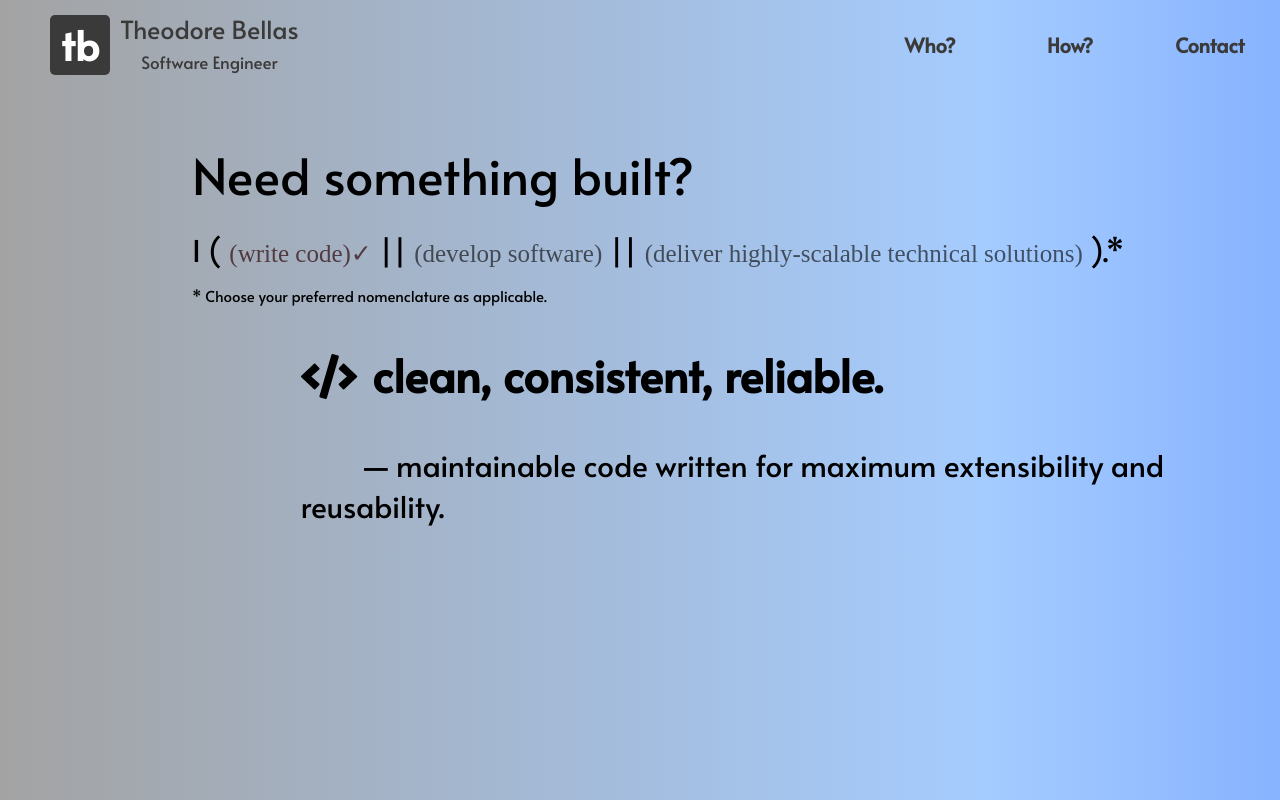
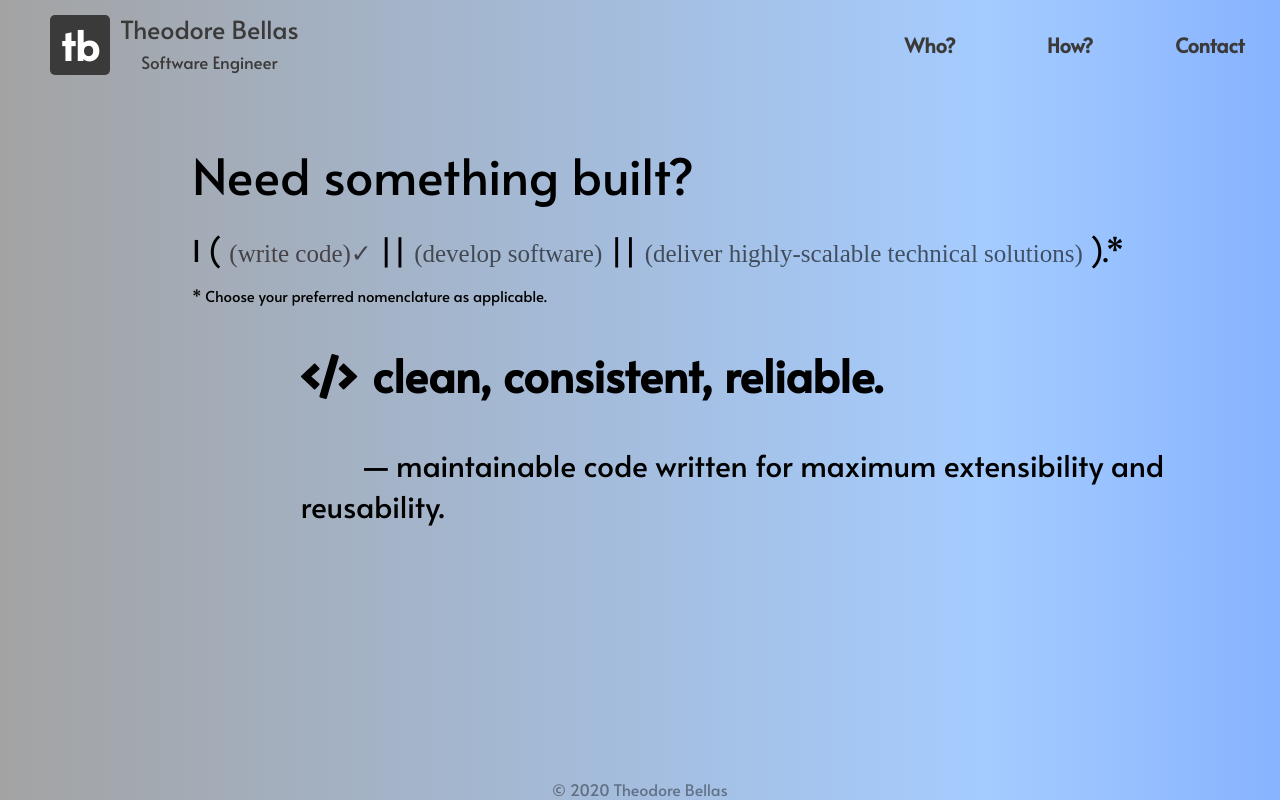
Before and after one commit to tabcodes/theodorebellasdotcom, a React (Create React App) app: page / in a window 1280 px wide. Built offline with nearby package versions, Linux system fonts and the light colour scheme; a web font is replaced by a local one.

Commit message:
Add footer component

```diff
--- a/src/App.js
+++ b/src/App.js
@@ -3,11 +3,14 @@ import "./App.css";
 import { Switch, Route } from "react-router-dom";
 import Header from "./components/header/header.component";
 import HomePage from "./pages/homepage/homepage.component";
+import Footer from "./components/footer/footer.component";
 
 function App() {
   return (
     <div>
       <Header />
+      <Footer />
+
       <Switch>
         <Route exact path="/" component={HomePage} />
         <Route exact path="/who" />
--- a/src/components/desc-container/desc-container.styles.jsx
+++ b/src/components/desc-container/desc-container.styles.jsx
@@ -10,7 +10,7 @@ export const DescriptionBox = styled.div`
     font-size:25px;
     opacity: 60%;
     color: black;
-    transition: all 500ms;
+    transition: all 1s;
     &:hover {
       opacity: 100%;
       color: #b96e6e;
@@ -30,7 +30,6 @@ export const DescriptionBox = styled.div`
 
 export const HeadlineBox = styled.div`
   margin-left: 10%;
-  transition: display 1s;
 
   .icon {
     margin-right: 15px;
--- /dev/null
+++ b/src/components/footer/footer.component.jsx
@@ -0,0 +1,12 @@
+import React from 'react';
+import {FooterBox} from './footer.styles'
+
+const Footer = () => {
+    return (
+        <FooterBox>
+            &#169; 2020 Theodore Bellas
+        </FooterBox>
+    );
+};
+
+export default Footer;
--- /dev/null
+++ b/src/components/footer/footer.styles.jsx
@@ -0,0 +1,11 @@
+import styled from "styled-components"
+
+
+export const FooterBox = styled.div`
+position: absolute;
+bottom:0;
+left: 0;
+right: 0;
+text-align: center;
+opacity: .4;
+`
```
